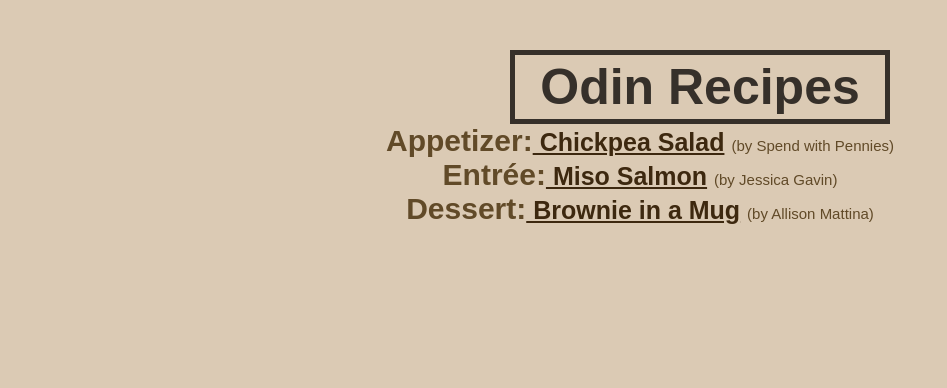
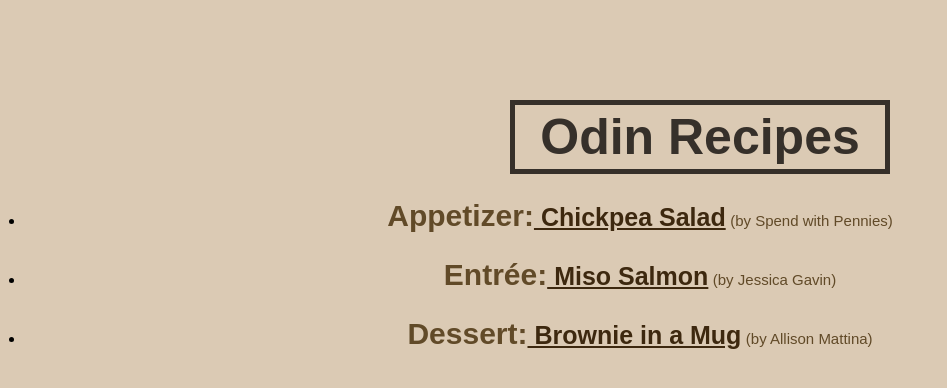
Before and after one commit to eri010-tech/odin-recipes, a plain HTML site: page index.html in a window 1280 px wide. Shown: the whole page, without its empty margins (0-947 px from the left). Drawn offline with Linux system fonts and the light colour scheme.

Commit message:
final edit for the day on index and css

```diff
--- a/index.html
+++ b/index.html
@@ -9,19 +9,19 @@
     <body>
         <h1>Odin Recipes</h1>
         <ul>
-            <div class="center">
+            <div class="space">
             <li><strong class="meal-name">Appetizer:</strong><a href="recipes/salad.html"
-                rel="noopener noreferrer" class="link-color"> Chickpea Salad</a> <small class="small-text">(by Spend with Pennies)</small> </li>
+                rel="noopener noreferrer" class="link-color-size"> Chickpea Salad</a> <small class="small-text">(by Spend with Pennies)</small> </li>
             </div>
 
-            <div class="center">
+            <div class="space">
             <li><strong class="meal-name">Entrée:</strong><a href="recipes/miso_salmon.html"
-                rel="noopener noreferrer" class="link-color"> Miso Salmon</a> <small class="small-text">(by Jessica Gavin)</small> </li>
+                rel="noopener noreferrer" class="link-color-size"> Miso Salmon</a> <small class="small-text">(by Jessica Gavin)</small> </li>
             </div>
 
-            <div class="center">
+            <div class="space">
             <li><strong class="meal-name">Dessert:</strong><a href="recipes/dessert.html" rel="noopener
-                noreferrer" class="link-color"> Brownie in a Mug</a> <small class="small-text">(by Allison Mattina)</small>   </li>
+                noreferrer" class="link-color-size"> Brownie in a Mug</a> <small class="small-text">(by Allison Mattina)</small>   </li>
             </div>
         </ul>
     </body>
--- a/style.css
+++ b/style.css
@@ -6,11 +6,12 @@
 body {
     font-family: Arial, "Times New Roman", sans-serif;
     background-color: #dbcab4;
+    text-align: center;
 }
 
 h1 {
     text-align: center;
-    margin-top: 50px;
+    margin-top: 100px;
     color: #36302a;
     font-size: 50px;
     border: 5px solid #36302a;
@@ -19,13 +20,9 @@
     margin-left: 510px;
 }
 
-.link-color {
+.link-color-size {
     color: #3d280f;
     font-weight: bold;
-}
-
-.center {
-    text-align: center;
     font-size: 25px;
 }
 
@@ -45,4 +42,7 @@
     background-color: #e3dfda;
 }
 
-/* work on margin in between each line */
+.space {
+    margin: 25px;
+}
+/* figure out what to do with bullet points */
```
